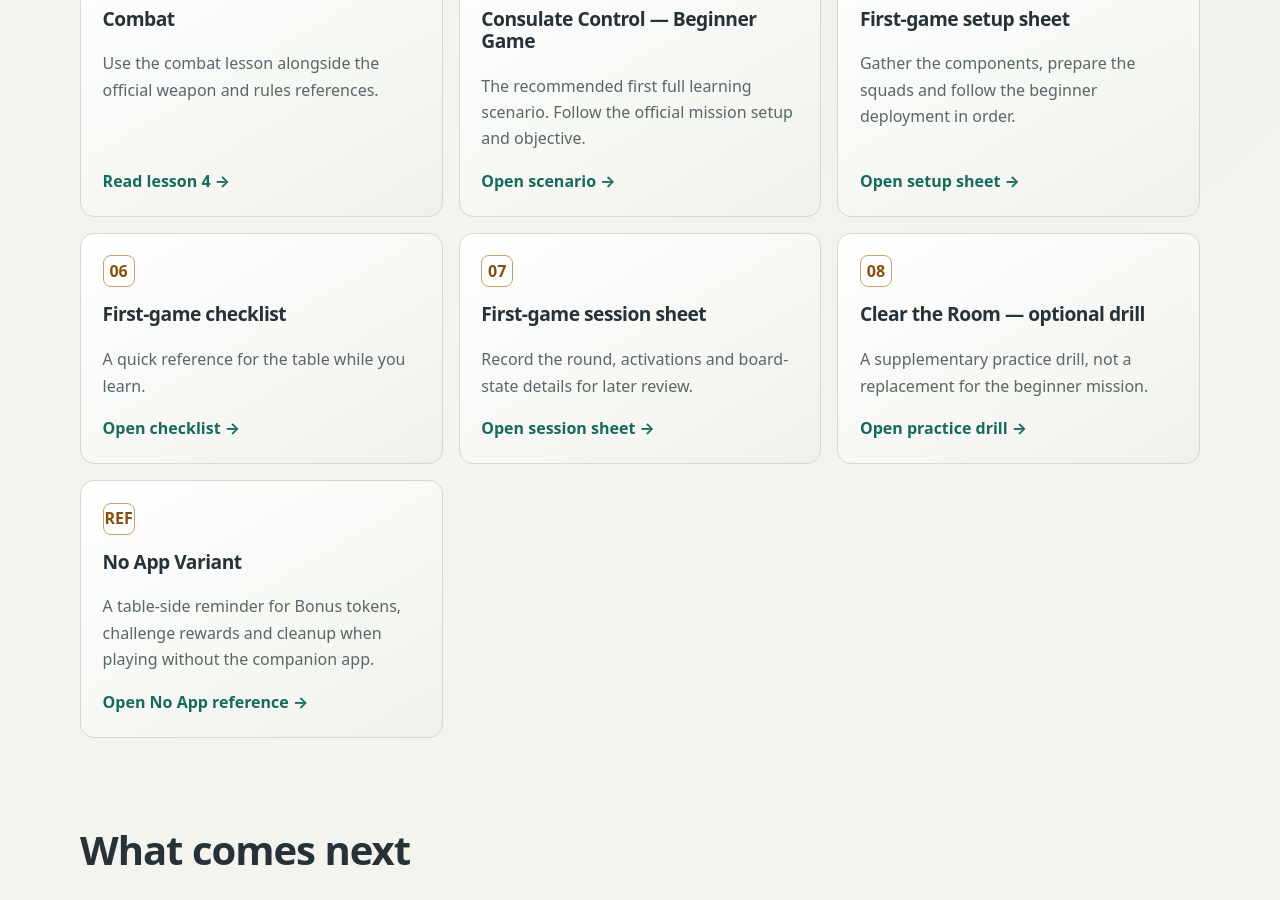
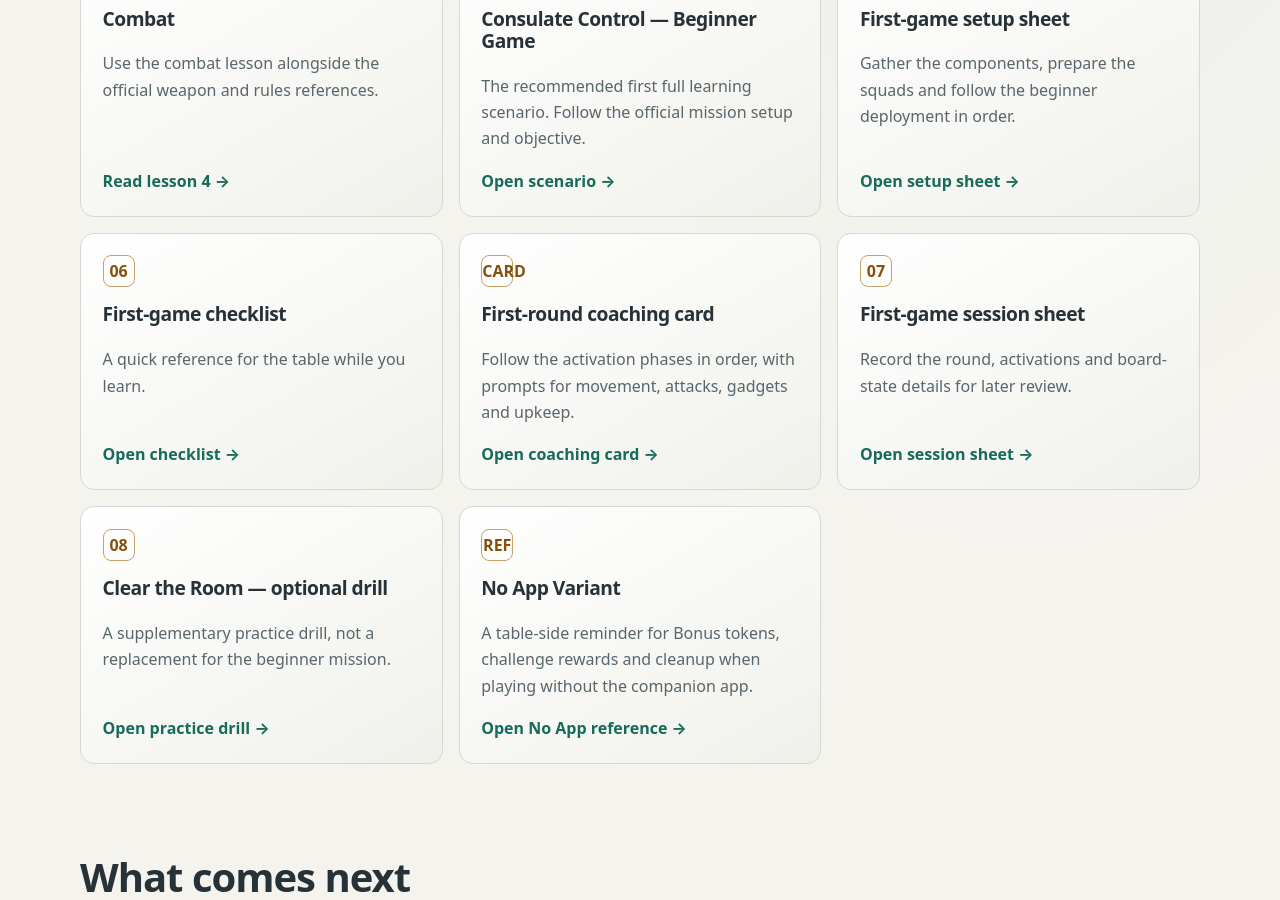
Before and after one commit to JamSpot/6-siege-ai-table, a Jekyll site: the page tutorial/index.html, which Jekyll copies as it is, in a window 1280 px wide and 900 px high, scrolled down 970 px. Built offline with Jekyll 4.4.1, drawn with Linux system fonts in a browser that asks for light colours.

Commit message:
Add coaching card to the learning hub

```diff
--- a/tutorial/index.html
+++ b/tutorial/index.html
@@ -1,6 +1,6 @@
 <!doctype html>
 <html lang="en"><head><meta charset="utf-8"><meta name="viewport" content="width=device-width,initial-scale=1"><meta name="description" content="Follow the beginner-first 6: Siege board-game learning path."><title>Learn to Play — 6: Siege AI Table</title><link rel="stylesheet" href="../assets/site.css"></head>
-<body><header class="site-header"><div class="wrap nav"><a class="brand" href="../index.html">6: SIEGE <span>AI TABLE</span></a><nav class="nav-links" aria-label="Main navigation"><a href="../index.html">Home</a><a href="index.html" aria-current="page">Learn to play</a><a href="first-learning-scenario.html">Beginner game</a><a href="first-game-setup-sheet.html">Setup sheet</a><a href="first-game-checklist.html">Checklist</a><a href="first-game-session-sheet.html">Session sheet</a><a href="../index.html#ai-project">AI project</a><a href="../rules/README.html">Rules engine</a><a href="../ai/README.html">AI opponent</a><a href="../vision/README.html">Board vision</a></nav></div></header>
+<body><header class="site-header"><div class="wrap nav"><a class="brand" href="../index.html">6: SIEGE <span>AI TABLE</span></a><nav class="nav-links" aria-label="Main navigation"><a href="../index.html">Home</a><a href="index.html" aria-current="page">Learn to play</a><a href="first-learning-scenario.html">Beginner game</a><a href="first-game-setup-sheet.html">Setup sheet</a><a href="first-game-checklist.html">Checklist</a><a href="first-round-coaching-card.html">Coaching card</a><a href="first-game-session-sheet.html">Session sheet</a><a href="../index.html#ai-project">AI project</a><a href="../rules/README.html">Rules engine</a><a href="../ai/README.html">AI opponent</a><a href="../vision/README.html">Board vision</a></nav></div></header>
 <main class="wrap"><section class="page-hero"><div class="eyebrow">The learning path</div><h1>Learn one mechanic at a time.</h1><p class="lead">Start with the recommended beginner scenario. Use the lessons when you need to understand a mechanic, and keep the checklist within reach during play.</p><div class="actions"><a class="button" href="first-learning-scenario.html">Start the beginner game →</a><a class="button secondary" href="first-game-checklist.html">Open the checklist</a></div></section>
 <section class="section"><h2>Core lessons</h2><div class="grid">
 <article class="card"><span class="number">01</span><h3>Your First Game</h3><p>Understand the teams, the round rhythm and your first activation.</p><a class="card-link" href="01-your-first-game.html">Read lesson 1 →</a></article>
@@ -10,6 +10,7 @@
 <article class="card"><span class="number">05</span><h3>Consulate Control — Beginner Game</h3><p>The recommended first full learning scenario. Follow the official mission setup and objective.</p><a class="card-link" href="first-learning-scenario.html">Open scenario →</a></article>
 <article class="card"><span class="number">SETUP</span><h3>First-game setup sheet</h3><p>Gather the components, prepare the squads and follow the beginner deployment in order.</p><a class="card-link" href="first-game-setup-sheet.html">Open setup sheet →</a></article>
 <article class="card"><span class="number">06</span><h3>First-game checklist</h3><p>A quick reference for the table while you learn.</p><a class="card-link" href="first-game-checklist.html">Open checklist →</a></article>
+<article class="card"><span class="number">CARD</span><h3>First-round coaching card</h3><p>Follow the activation phases in order, with prompts for movement, attacks, gadgets and upkeep.</p><a class="card-link" href="first-round-coaching-card.html">Open coaching card →</a></article>
 <article class="card"><span class="number">07</span><h3>First-game session sheet</h3><p>Record the round, activations and board-state details for later review.</p><a class="card-link" href="first-game-session-sheet.html">Open session sheet →</a></article>
 <article class="card"><span class="number">08</span><h3>Clear the Room — optional drill</h3><p>A supplementary practice drill, not a replacement for the beginner mission.</p><a class="card-link" href="05-first-learning-scenario.html">Open practice drill →</a></article>
 <article class="card"><span class="number">REF</span><h3>No App Variant</h3><p>A table-side reminder for Bonus tokens, challenge rewards and cleanup when playing without the companion app.</p><a class="card-link" href="no-app-quick-reference.html">Open No App reference →</a></article></div></section>
```
